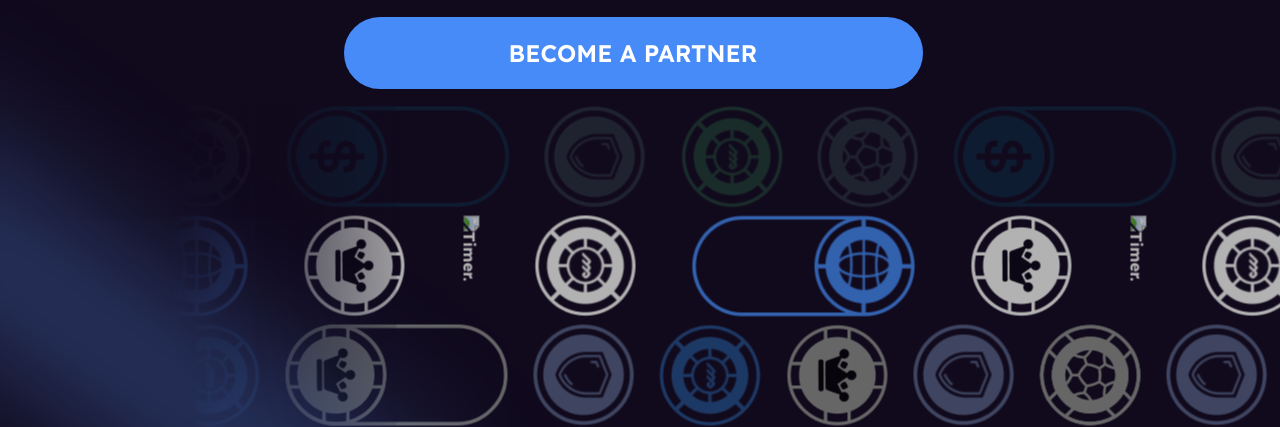
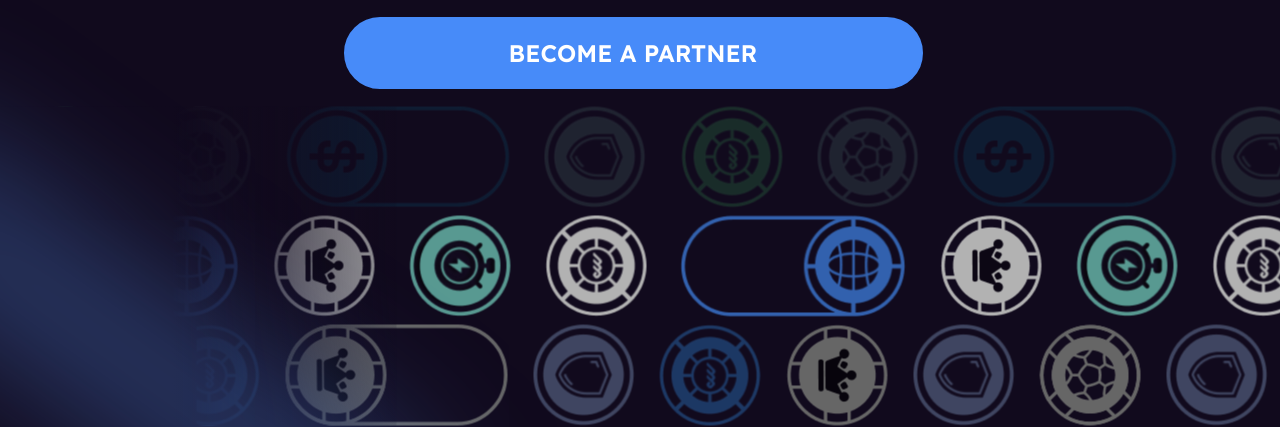
Before and after one commit to Sergey-Lesnevskiy/gambling__task, a plain HTML site: page index.html in a window 1280 px wide. Shown: the part 411-838 px from the top of the page. Drawn offline with Linux system fonts and the light colour scheme.

Commit message:
fix: change path to the image in second line

```diff
--- a/index.html
+++ b/index.html
@@ -115,7 +115,7 @@
                   <img src="./assets/image/line2/M.png" alt="letter M">
                 </li>
                 <li class="line__item">
-                  <img src="./assets/image/line2/Timer..png" alt="Timer.">
+                  <img src="./assets/image/line2/Timer.png" alt="Timer.">
                 </li>
                 <li class="line__item">
                   <img src="./assets/image/line2/Crown.png" alt="Crown">
@@ -127,7 +127,7 @@
                   <img src="./assets/image/line2/M.png" alt="letter M">
                 </li>
                 <li class="line__item">
-                  <img src="./assets/image/line2/Timer..png" alt="Timer.">
+                  <img src="./assets/image/line2/Timer.png" alt="Timer.">
                 </li>
                 <li class="line__item">
                   <img src="./assets/image/line2/Crown.png" alt="Crown">
@@ -141,7 +141,7 @@
                   <img src="./assets/image/line2/M.png" alt="letter M">
                 </li>
                 <li class="line__item">
-                  <img src="./assets/image/line2/Timer..png" alt="Timer.">
+                  <img src="./assets/image/line2/Timer.png" alt="Timer.">
                 </li>
                 <li class="line__item">
                   <img src="./assets/image/line2/Crown.png" alt="Crown">
```
